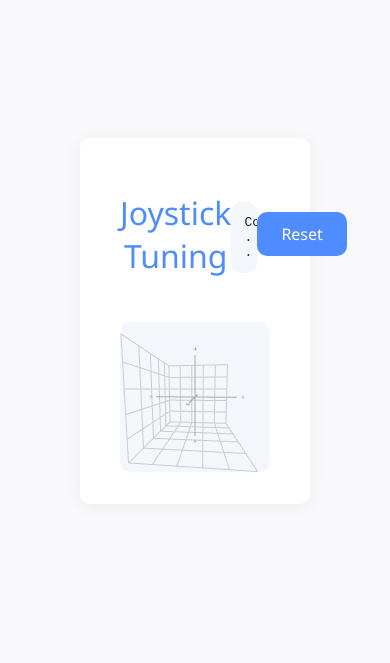
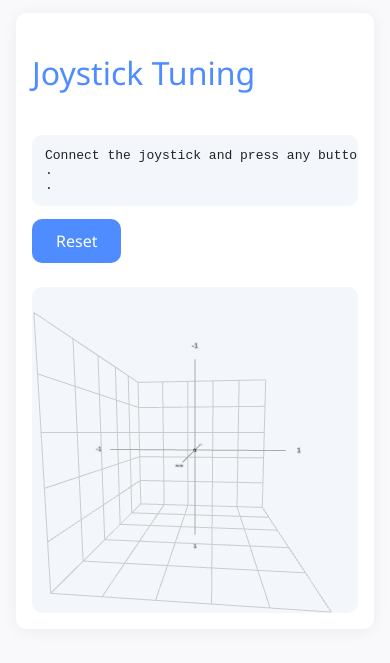
Before and after one commit to recordrobotics/JoystickTuning, a plain HTML site: page src/index.html in a window 390 px wide. Shown: the part 101-764 px from the top of the page. Drawn offline with nearby package versions, Linux system fonts and the light colour scheme.

Commit message:
Add responsive layout

```diff
--- a/src/assets/style.css
+++ b/src/assets/style.css
@@ -58,6 +58,7 @@ body {
     display: flex;
     justify-content: space-between;
     align-items: center;
+    flex-wrap: wrap;
 }
 
 .graph {
@@ -186,3 +187,15 @@ footer p {
         display: none;
     }
 }
+
+@media(max-width: 660px) {
+    .frame {
+        --padding: 1rem;
+    }
+}
+
+@media(max-width: 460px) {
+    .container {
+        padding: 1.0rem 1.0rem;
+    }
+}
```
